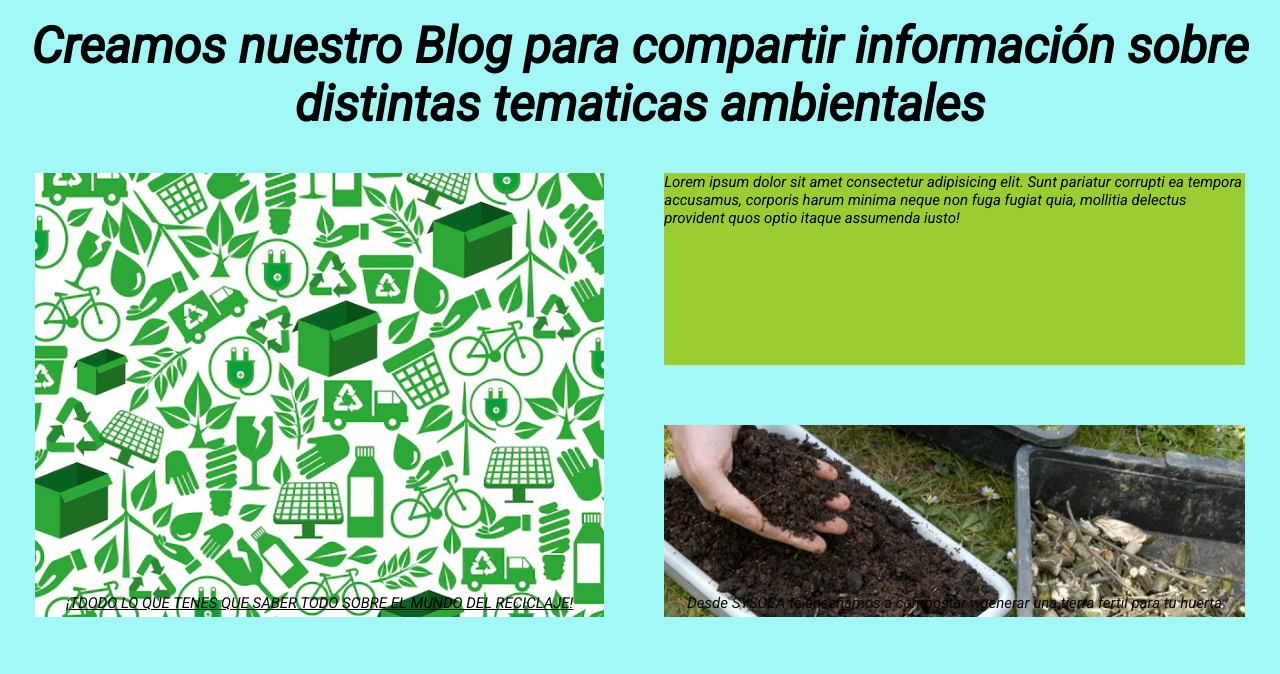
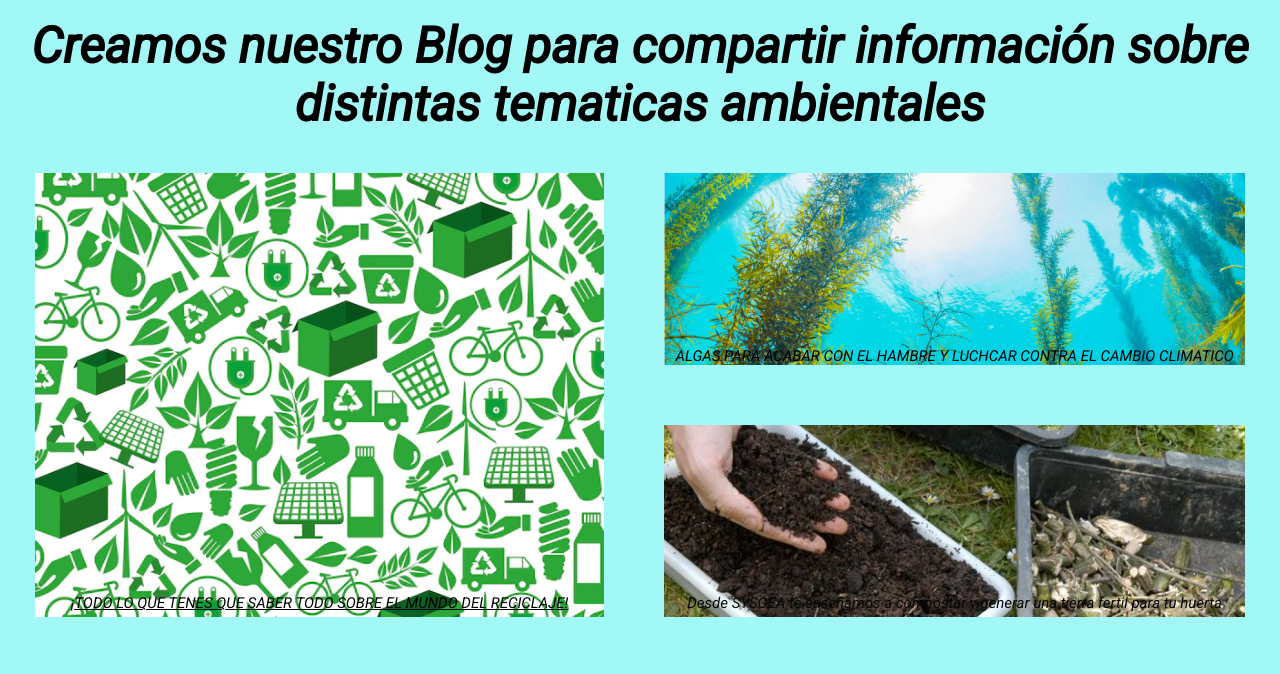
Before and after one commit to Matcadiaz/consultoria-ambiental, a plain HTML site: page paginas/Blog.html in a window 1280 px wide. Shown: the part 84-758 px from the top of the page. Drawn offline with Linux system fonts and the light colour scheme.

Commit message:
cambio en pagina blog

```diff
--- a/css/estilos.css
+++ b/css/estilos.css
@@ -27,6 +27,11 @@
     width: 100%;
     padding: 5px;
 
+}
+
+.navegacion__hover:hover{
+    transition-duration: 0.5s;
+    transform: scale(1.05);
 }
 
 .nav__lista {
@@ -350,12 +355,20 @@ footer {
 
 .bloque__uno::before{
     background-color: black;
+   ;
 }
 
 .bloque__dos{
     grid-area: dos;
+    display: flex;
+    align-items: flex-end;
+    justify-content: center;
     background-color: yellowgreen;
-     margin: 20px 20px 20px 20px;
+    margin: 20px 20px 20px 20px;
+    background-image: url(../recursos/cultivo-de-algas.png);
+    background-repeat: no-repeat;
+    background-size: cover;
+
 }
 
 .bloque__tres{
--- a/paginas/Blog.html
+++ b/paginas/Blog.html
@@ -31,10 +31,10 @@
             <h1>Creamos nuestro Blog para compartir información sobre distintas tematicas ambientales </h1>
         </div>
         <div class="bloque__uno">
-           <p>¡TDODO LO QUE TENES QUE SABER TODO SOBRE EL MUNDO DEL RECICLAJE!</p>
+           <p>¡TODO LO QUE TENES QUE SABER TODO SOBRE EL MUNDO DEL RECICLAJE!</p>
         </div>
         <div class="bloque__dos">
-            <p>Lorem ipsum dolor sit amet consectetur adipisicing elit. Sunt pariatur corrupti ea tempora accusamus, corporis harum minima neque non fuga fugiat quia, mollitia delectus provident quos optio itaque assumenda iusto!</p>
+            <p>ALGAS PARA ACABAR CON EL HAMBRE Y LUCHCAR CONTRA EL CAMBIO CLIMATICO</p>
         </div>
         <div class="bloque__tres">
             <a class="" href="#">Desde SYSGEA te enseñamos a compostar y generar una tierra fertil para tu huerta</a>
```
Also changed, not shown: index.html (+1 -1 lines), recursos/cultivo-de-algas - copia.png (added), recursos/cultivo-de-algas.png (added).
